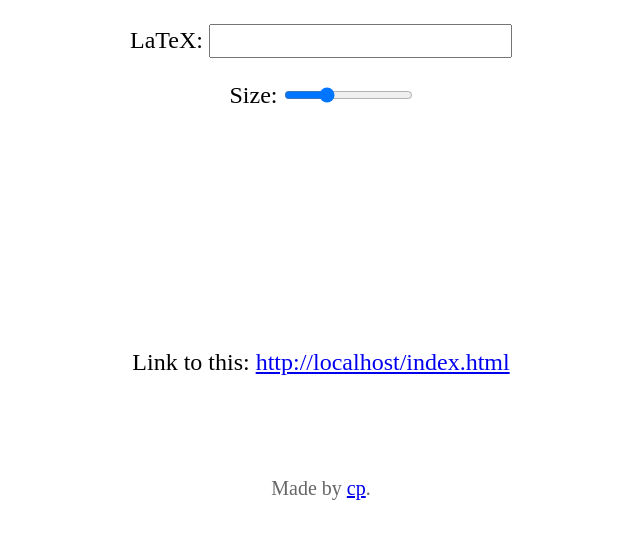
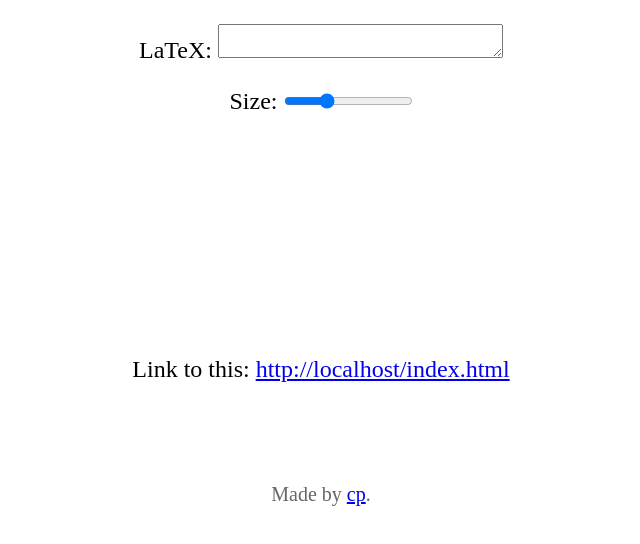
Before and after one commit to christianp/makebigmaths, a plain HTML site: page index.html in a window 1280 px wide. Shown: the whole page, without its empty margins (319-959 px from the left). Drawn offline with nearby package versions, Linux system fonts and the light colour scheme; some packages are replaced by stand-ins of ours.

Commit message:
the input box is now a textarea
makes multi-line TeX considerably easier!

```diff
--- a/index.html
+++ b/index.html
@@ -33,7 +33,7 @@
 	</head>
 	<body>
 		<div id="input">
-			<p>LaTeX: <input id="tex" type="text"/></p>
+			<p>LaTeX: <textarea id="tex" rows=1></textarea></p>
 			<p>Size: <input id="size" type="range" min="1" max="30" value="10"></p>
 		</div>
 		<div id="output"></div>
```
